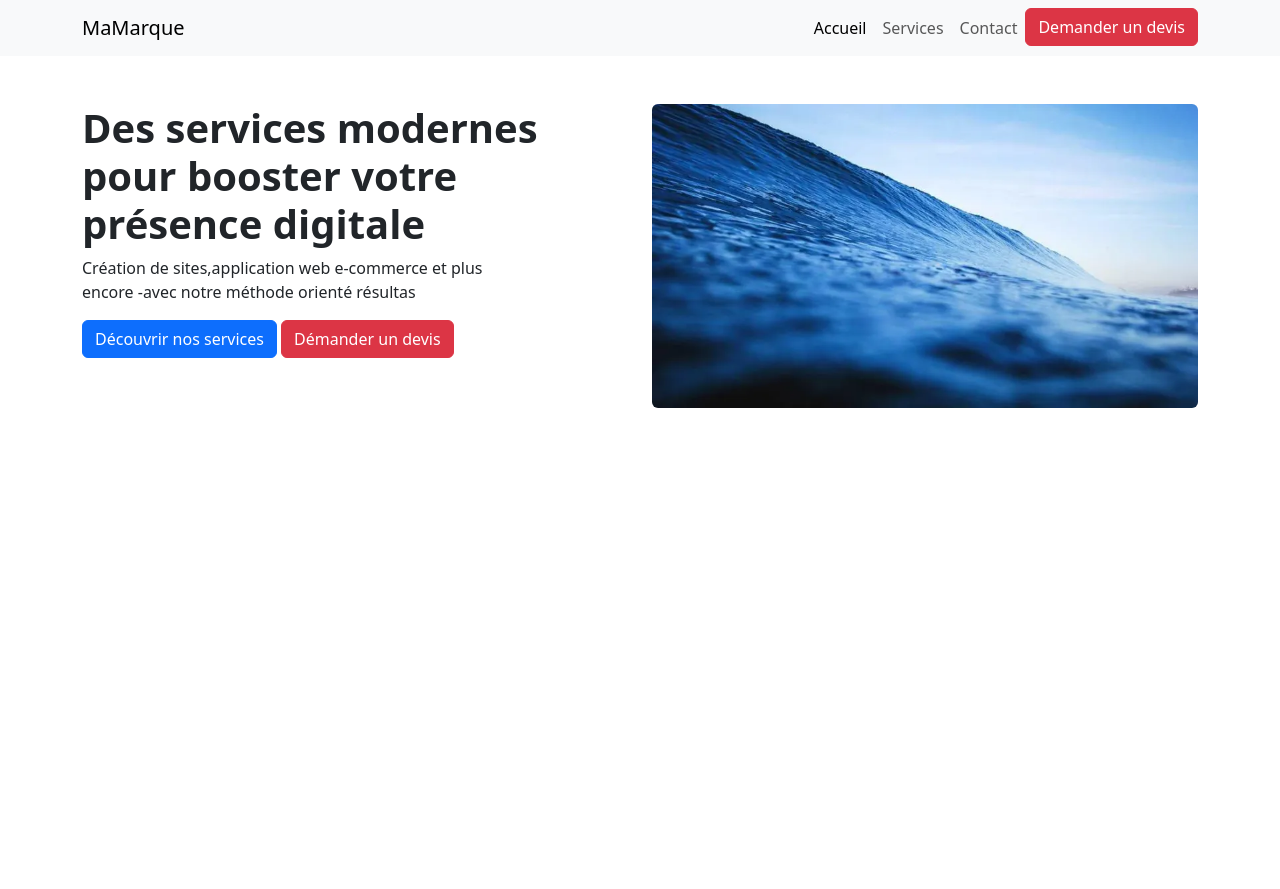
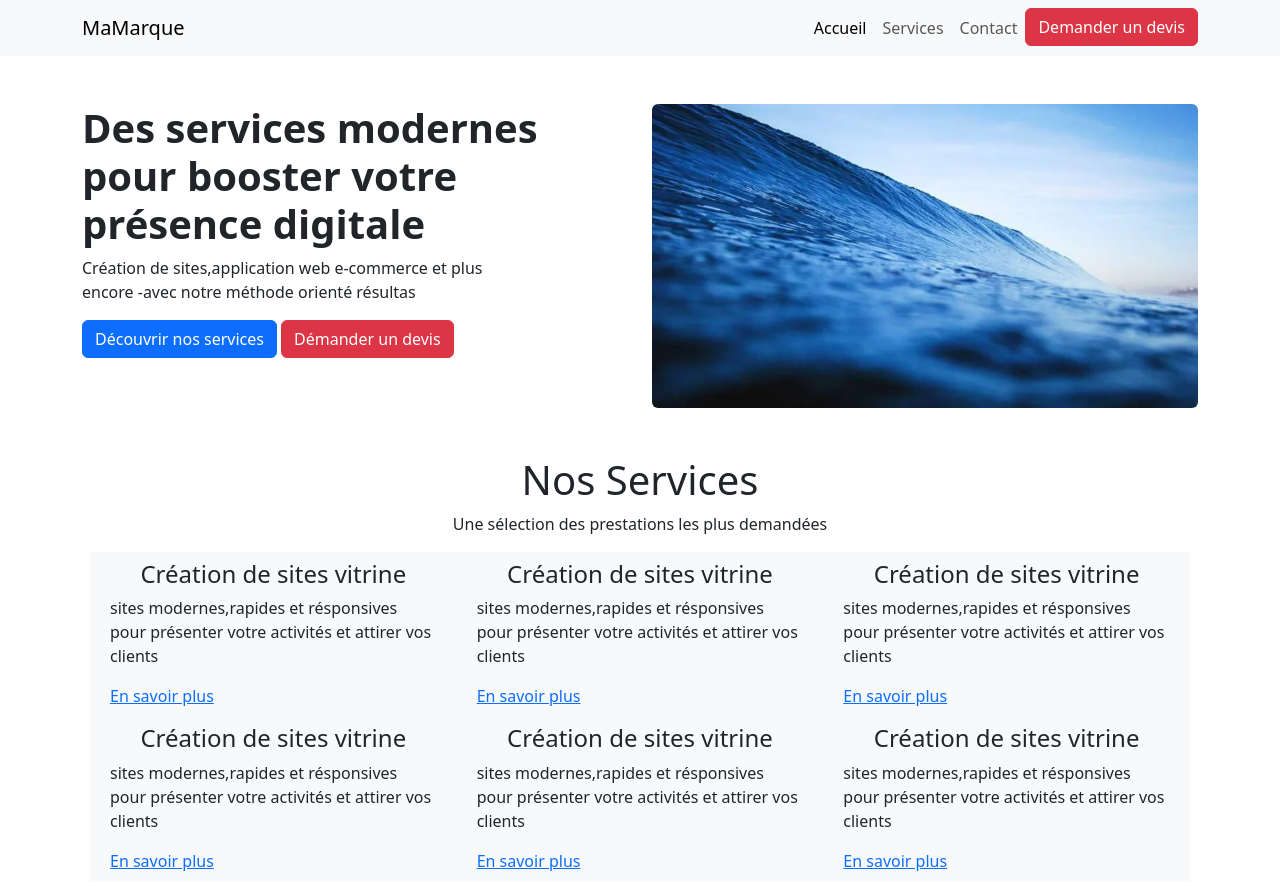
Before and after one commit to Dr-ibnabas/TP12, a plain HTML site: page index.html in a window 1280 px wide. Before the commit the page ends 800 px from the top, so only its background shows below. Drawn offline with Linux system fonts and the light colour scheme.

Commit message:
container

```diff
--- a/index.html
+++ b/index.html
@@ -62,5 +62,74 @@
         </div>
       </div>
     </section>
+    <section class="container">
+      <h1 class="text-center">Nos Services</h1>
+      <p class="text-center">
+        Une sélection des prestations les plus demandées
+      </p>
+      <div class="row my-2 mx-2">
+        <div class="col-12 col-sm-6 col-md-4 bg-body-tertiary">
+          <div class="mx-2 my-2">
+            <h4 class="text-center">Création de sites vitrine</h4>
+            <p>
+              sites modernes,rapides et résponsives pour présenter votre
+              activités et attirer vos clients
+            </p>
+            <a href="">En savoir plus</a>
+          </div>
+        </div>
+        <div class="col-12 col-sm-6 col-md-4 bg-body-tertiary">
+          <div class="mx-2 my-2">
+            <h4 class="text-center">Création de sites vitrine</h4>
+            <p>
+              sites modernes,rapides et résponsives pour présenter votre
+              activités et attirer vos clients
+            </p>
+            <a href="">En savoir plus</a>
+          </div>
+        </div>
+        <div class="col-12 col-sm-6 col-md-4 bg-body-tertiary">
+          <div class="mx-2 my-2">
+            <h4 class="text-center">Création de sites vitrine</h4>
+            <p>
+              sites modernes,rapides et résponsives pour présenter votre
+              activités et attirer vos clients
+            </p>
+            <a href="">En savoir plus</a>
+          </div>
+        </div>
+        <div class="col-12 col-sm-6 col-md-4 bg-body-tertiary">
+          <div class="mx-2 my-2">
+            <h4 class="text-center">Création de sites vitrine</h4>
+            <p>
+              sites modernes,rapides et résponsives pour présenter votre
+              activités et attirer vos clients
+            </p>
+            <a href="">En savoir plus</a>
+          </div>
+        </div>
+        <div class="col-12 col-sm-6 col-md-4 bg-body-tertiary">
+          <div class="mx-2 my-2">
+            <h4 class="text-center">Création de sites vitrine</h4>
+            <p>
+              sites modernes,rapides et résponsives pour présenter votre
+              activités et attirer vos clients
+            </p>
+            <a href="">En savoir plus</a>
+          </div>
+        </div>
+        <div class="col-12 col-sm-6 col-md-4 bg-body-tertiary">
+          <div class="mx-2 my-2">
+            <h4 class="text-center">Création de sites vitrine</h4>
+            <p>
+              sites modernes,rapides et résponsives pour présenter votre
+              activités et attirer vos clients
+            </p>
+            <a href="">En savoir plus</a>
+          </div>
+        </div>
+      </div>
+    </section>
+    <script src="./Assets/javasscript/bootstrap.min.js"></script>
   </body>
 </html>
```
